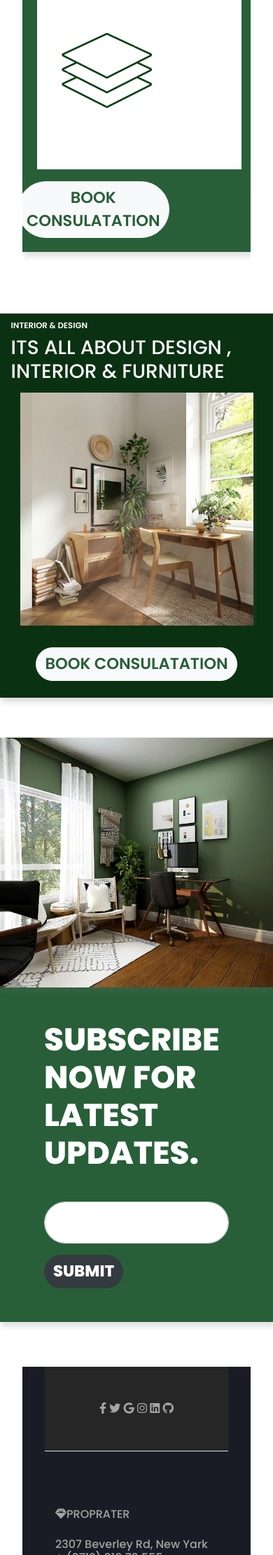
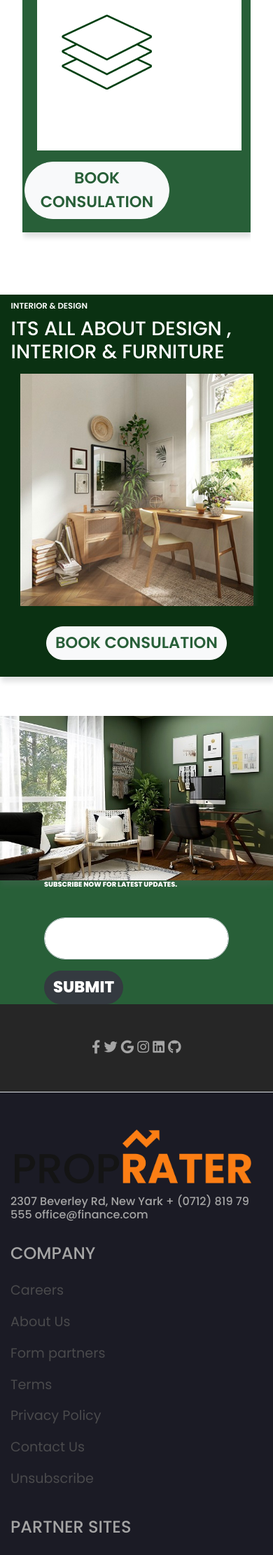
Before and after one commit to Anish-kumar111/proprater-1.0-, a Django app: page /interior/ in a window 390 px wide. Shown: the part 3800-6022 px from the top of the page at 70% size. Run offline with Django 3.2, Linux system fonts and the light colour scheme; some libraries are stand-ins or nearby versions.

Commit message:
nav fix footer change
mobile view nav fix and
footer font size change

```diff
--- a/main/templates/interior.html
+++ b/main/templates/interior.html
@@ -159,7 +159,7 @@
             <div class="row col-content-text2">
               <p> For Amazing Discount/offers on <br>
               Home Interiors & Furnitures</p>
-              <div class="booking-btn" > <button type="button" class="btn btn-light">BOOK CONSULATATION</button>
+              <div class="booking-btn" > <button type="button" class="btn btn-light">BOOK CONSULATION</button>
             </div>
           </div>
         </div>
@@ -258,7 +258,7 @@
             </h2>
             <div>
             <h5>
-              BOOK CONSULATATION <br> TO KNOW THE PRICE </h5>
+              BOOK CONSULATION <br> TO KNOW THE PRICE </h5>
               <!-- <h3>&#8377 99,000*</h3> -->
             </div>
             </div>
@@ -307,7 +307,7 @@
             <div class="row col-content-text2">
               <p> For Amazing Discount/offers on <br>
               Home Interiors & Furnitures</p>
-              <div class="booking-btn" > <button type="button" class="btn btn-light">BOOK CONSULATATION</button>
+              <div class="booking-btn" > <button type="button" class="btn btn-light">BOOK CONSULATION</button>
             </div>
           </div>
 
@@ -317,7 +317,7 @@
            <div class="row">
             <div class="col-04">
 
-              <div class="row col-content">
+              <div class="row col-content-text">
                 <h2>  CUSTOMIZED <br>
                       SERVICES
               </h2>
@@ -354,7 +354,7 @@
             </div>
 
               </div>
-             <div class="booking-btn float-right customised " > <button type="button" class="btn btn-light">BOOK CONSULATATION</button>
+             <div class="booking-btn float-right customised " > <button type="button" class="btn btn-light">BOOK CONSULATION</button>
              </div>
               </div>
 
@@ -439,7 +439,7 @@
         </script>
           </div>
          <div class="d-flex justify-content-center">
-          <div class="booking-btn" > <button type="button" class="btn btn-light">BOOK CONSULATATION</button>
+          <div class="booking-btn" > <button type="button" class="btn btn-light">BOOK CONSULATION</button>
           </div>
         </div>
 
@@ -509,8 +509,8 @@
 
         <div class="container-clearfix  newsletter ">
           <div class="row">
-          <img class="img-fluid" src="{% static 'img/interior/Interior_Subscribe_Image.jpg' %}" alt="" srcset="">
-          <form class="newsletterform mx-5 my-5 col-sm-6 ">
+          <img class="img-fluid " src="{% static 'img/interior/Interior_Subscribe_Image1.jpg' %}" alt="" srcset="">
+          <form class="newsletterform mx-5 col-sm-6 ">
             <div class="form-group">
               <h3 class="font-weight-bold">SUBSCRIBE NOW FOR LATEST UPDATES.</h3>
 
@@ -530,11 +530,11 @@
       </div>
 
 
-<section id="footer">
+<!-- <section id="footer"> -->
 
     <footer class="footer text-lg-start ">
         <!-- Section: Social media -->
-        <section
+        <div
           class="d-flex justify-content-center justify-content-lg-between p-5 border-bottom"
         >
           <!-- Left -->
@@ -565,21 +565,19 @@
             </a>
           </div>
           <!-- Right -->
-        </section>
+        </div>
         <!-- Section: Social media -->
 
         <!-- Section: Links  -->
-        <section class="">
+
           <div class="container-clearfix text-md-start mt-5">
             <!-- Grid row -->
             <div class="row mt-3">
               <!-- Grid column -->
               <div class="col-md-3 col-lg-4 col-xl-3 mx-auto mb-4">
                 <!-- Content -->
-                <h6 class="text-uppercase fw-bold mb-4">
-                  <i class="fas fa-gem me-3"></i>PROPRATER
-                </h6>
-                <h6>
+                <a class="navbar-brand" href="#"><img class="img-responsive" src="{% static 'img/logo/Proprater Logo.png'%}" alt="" srcset=""></a>
+                <h6 class="foot-logo-text">
                  2307 Beverley Rd, New Yark
                  + (0712) 819 79 555
                  office@finance.com
@@ -590,7 +588,7 @@
               <!-- Grid column -->
               <div class="col-md-2 col-lg-2 col-xl-2 mx-auto mb-4">
                 <!-- Links -->
-                <h6 class="text-uppercase fw-bold mb-4">
+                <h6 class="foot-head text-uppercase fw-bold mb-4">
                   COMPANY
                 </h6>
                 <p>
@@ -620,7 +618,7 @@
               <!-- Grid column -->
               <div class="col-md-3 col-lg-2 col-xl-2 mx-auto mb-4">
                 <!-- Links -->
-                <h6 class="text-uppercase fw-bold mb-4">
+                <h6 class="foot-head text-uppercase fw-bold mb-4">
                   PARTNER SITES
                 </h6>
                 <p>
@@ -646,7 +644,7 @@
                <!-- Grid column -->
                <div class="col-md-3 col-lg-2 col-xl-2 mx-auto mb-4">
                 <!-- Links -->
-                <h6 class="text-uppercase fw-bold mb-4">
+                <h6 class="foot-head text-uppercase fw-bold mb-4">
                   EXPLORE
                 </h6>
                 <p>
@@ -666,7 +664,7 @@
                <!-- Grid column -->
                <div class="col-md-3 col-lg-2 col-xl-2 mx-auto mb-4">
                 <!-- Links -->
-                <h6 class="text-uppercase fw-bold mb-4">
+                <h6 class="foot-head text-uppercase fw-bold mb-4">
                   Follow
                 </h6>
                 <p>
@@ -694,7 +692,7 @@
             </div>
             <!-- Grid row -->
           </div>
-        </section>
+
         <!-- Section: Links  -->
 
         <!-- Copyright -->
@@ -704,4 +702,4 @@
         </div>
         <!-- Copyright -->
       </footer>
-</section>
+<!-- </section> -->
--- a/static/css/interior.css
+++ b/static/css/interior.css
@@ -26,9 +26,10 @@ section{
 }
 .navbar
 {
-    height: 10vh;
+    /* height: 10vh; */
     box-shadow: 2px 7px 7px 0 rgba(101, 104, 108, 0.2);
-
+    /* flex-wrap: nowrap; */
+    justify-content: end;
 
 }
 .navbar li a
@@ -42,6 +43,11 @@ section{
     /* background-color: #4a4a4c61; */
    text-transform: uppercase;
 
+}
+
+.navbar-brand{
+    padding-left: 0.3em;
+    padding-bottom: 0.8em;
 }
 
 a.navbar-brand img{
@@ -230,9 +236,9 @@ text-align: right;
 text-align: left;
 float: left;
 }
-.booking-btn
 
-{
+
+.booking-btn {
    float: right;
    padding: 0 1% 4%;
 }
@@ -369,7 +375,7 @@ select.form {
 
 }
 .newsletterform h3{
-   font-size: 45px;
+   font-size: 2.5vw;
    padding-bottom: 3vh;
 }
 
@@ -558,12 +564,23 @@ select.form {
     margin-left: -15px;
  }
 
-
+.foot-head{
+    font-size: 1.5em;
+}
+ a.text-reset{
+    font-size: 1.2em ;
+ }
 
 /*
  mobile css ##################################*/
 
  @media only screen and (max-width: 960px) {
+
+
+
+    a.navbar-brand img{
+        width: 100%;
+    }
     .col-04{
         width: 100%;
     }
@@ -613,6 +630,7 @@ select.form {
     .col-04{
         width: 100%;
     }
+
     .newsletterform h3 {
         font-size: 25px;
         padding-bottom: 3vh;
@@ -623,15 +641,8 @@ select.form {
         padding: 6%;
         width: auto;
     }
-    .col-content2 h2,h6{
-        font-size: 10px;
 
-    }
-    .col-content h2, h5{
-        font-size: 20px;
-        text-align: center;
 
-    }
     .col-04{
         margin: 0;
         padding: 4%;
@@ -688,4 +699,34 @@ select.form {
     padding: 0;
  }
 
- }
+
+ .col-content-text h2{
+    font-weight: 600;
+    font-size: 5vw;
+    text-align: left;
+}
+.col-content-text div h3{
+    font-size: 4.5vw;
+    font-weight: 600;
+    text-align: right;
+}
+.col-content-text div h5
+{
+font-weight: 600;
+font-size: 4vw;
+text-align: right;
+}
+.col-content-text2 p
+{
+    margin: 0.5%;
+    padding: .5em;
+    font-weight: 400;
+    font-size: 3.5vw;
+
+text-align: left;
+float: left;
+}
+
+
+
+}
--- a/static/css/style.css
+++ b/static/css/style.css
@@ -26,7 +26,7 @@ section{
 {
     height: 10vh;
     box-shadow: 2px 7px 7px 0 rgba(101, 104, 108, 0.2);
-
+    /* flex-wrap: nowrap; */
 
 }
 .navbar li a
```
Also changed, not shown: static/img/interior/Interior_Subscribe_Image.jpg, static/img/interior/Interior_Subscribe_Image1.jpg (added), static/img/logo/Proprater Logo.png (added).
